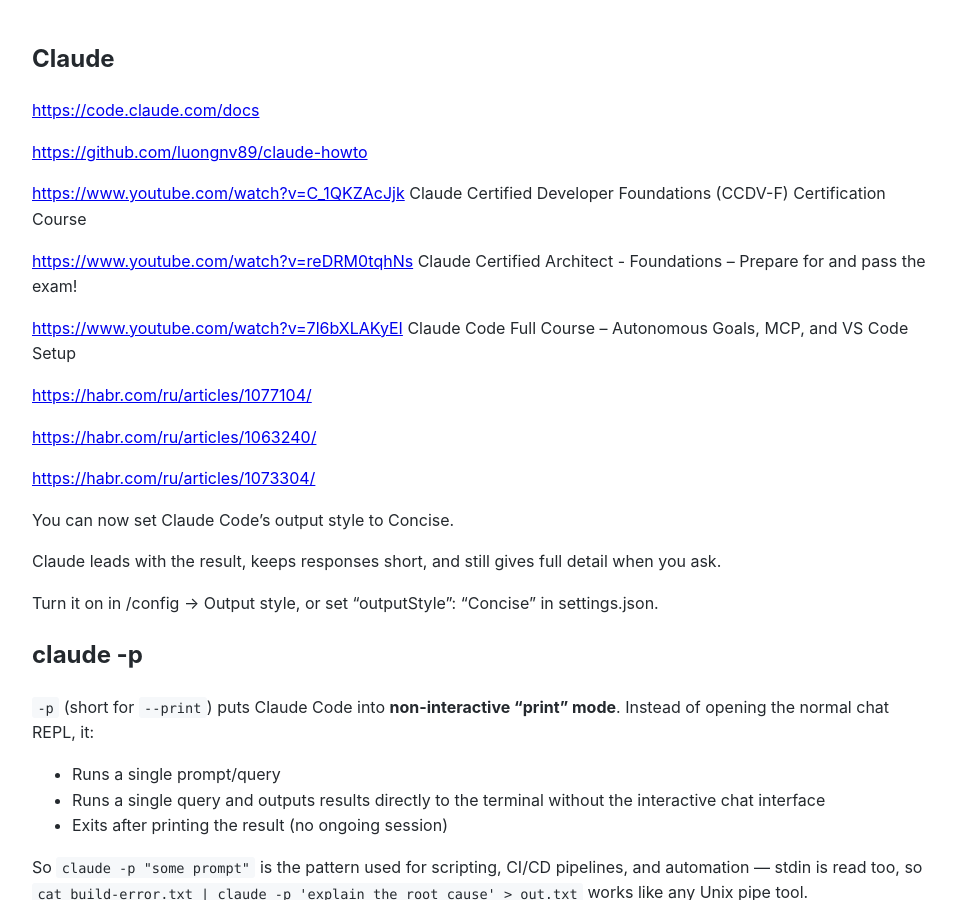
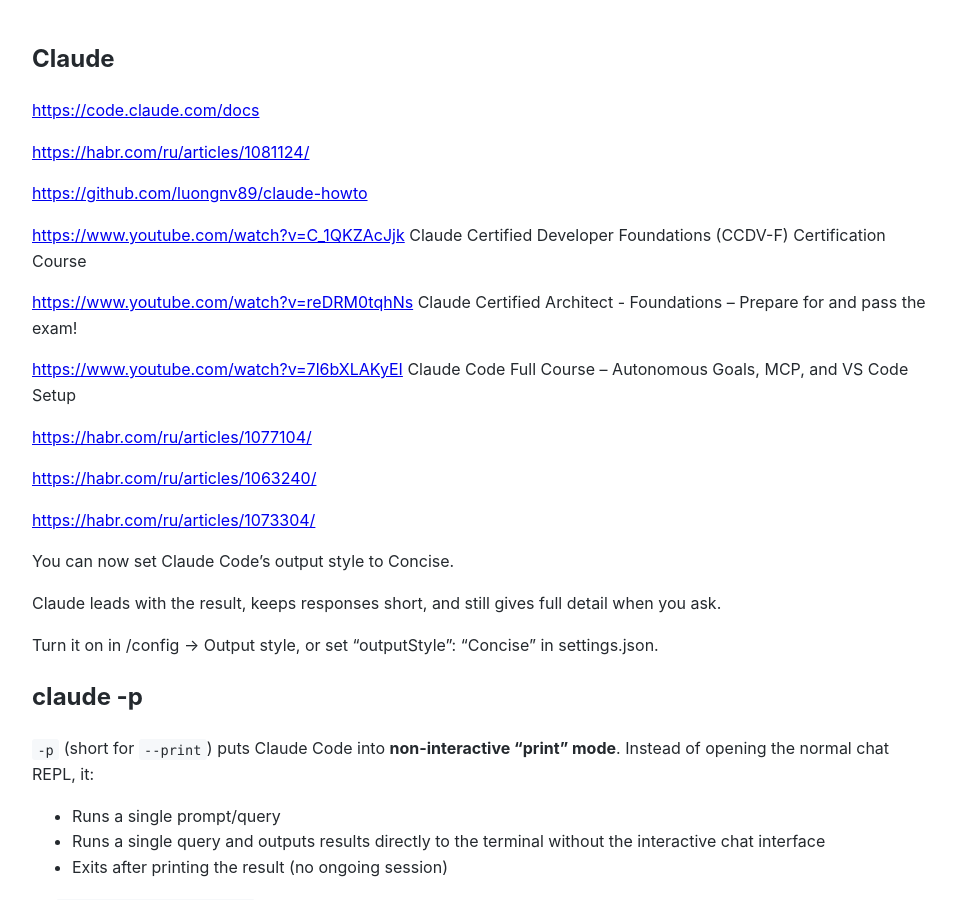
Before and after one commit to Michael-Lubinsky/michael-lubinsky.github.com, a Jekyll site: the page built from ml/claude.md, in a window 1280 px wide and 900 px high. Shown: the whole window, without its empty margins (158-1114 px from the left). Built offline with Jekyll 4.4.1, drawn with Linux system fonts in a browser that asks for light colours; our own code applies the rules of GitHub Pages for plain Markdown files.

Commit message:
Add resources and links for Claude
Added additional resources and links related to Claude.

```diff
--- a/ml/claude.md
+++ b/ml/claude.md
@@ -1,5 +1,7 @@
 ## Claude
 <https://code.claude.com/docs>
+
+<https://habr.com/ru/articles/1081124/>
 
 <https://github.com/luongnv89/claude-howto>
 
```
